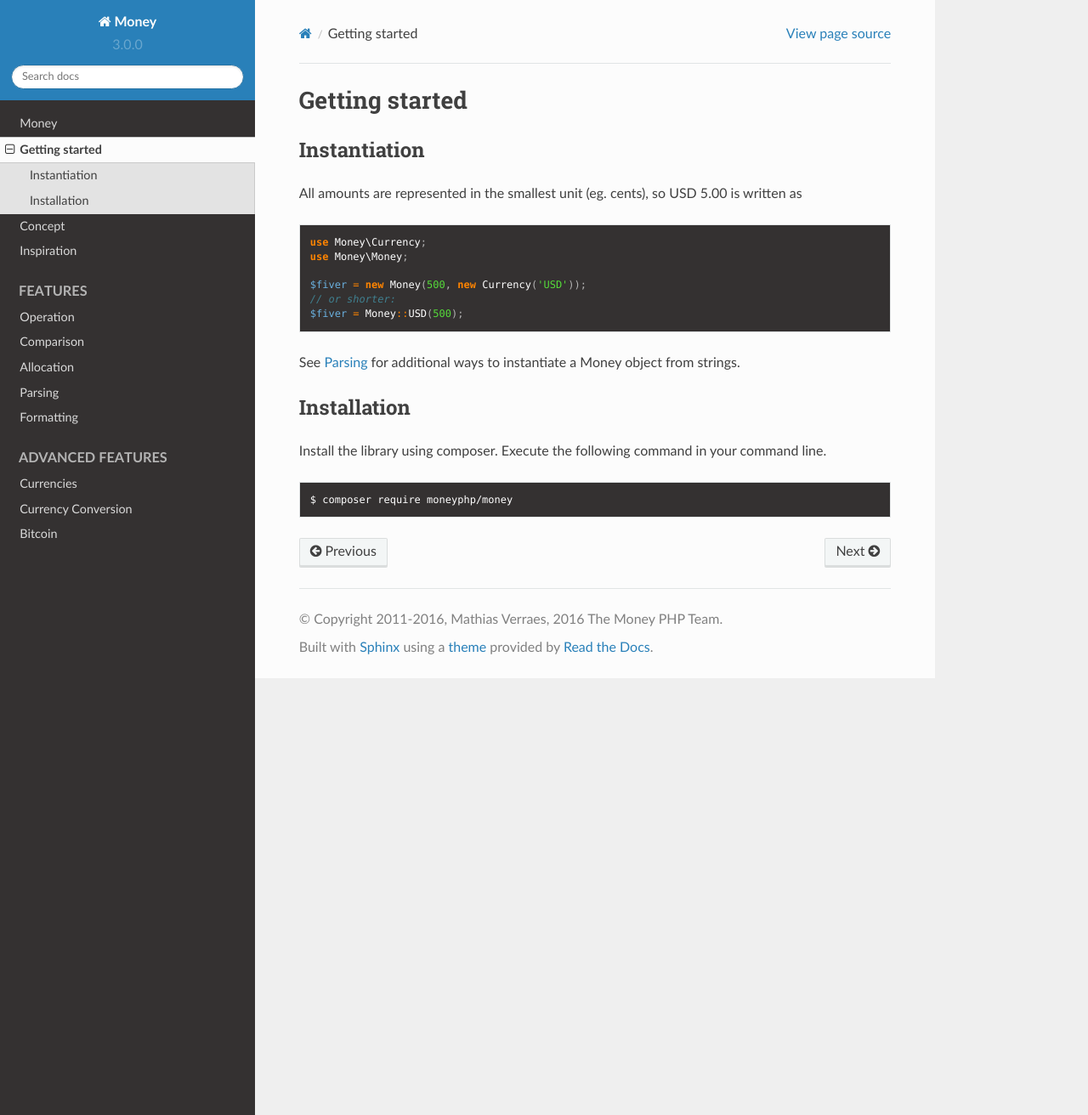
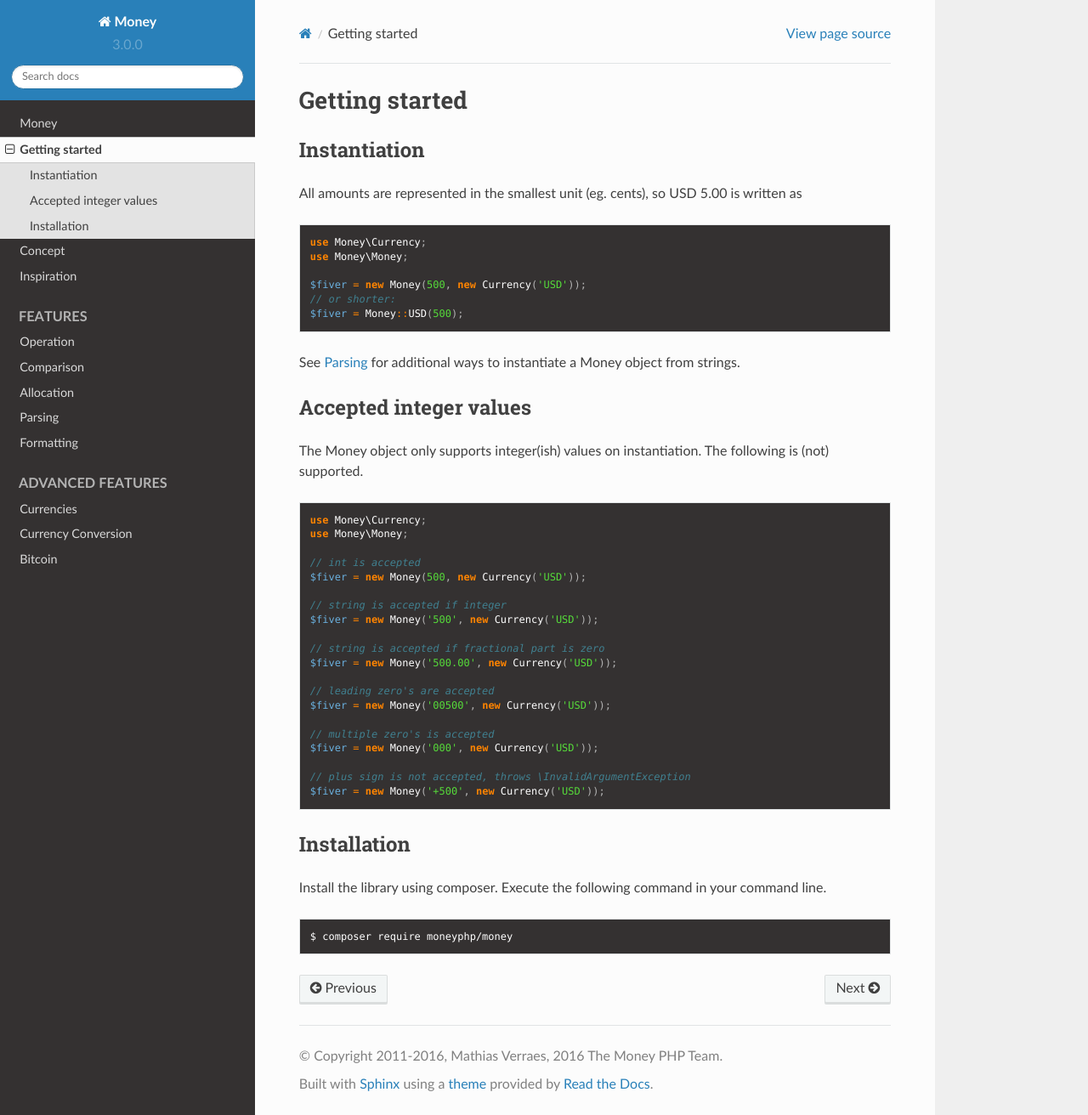
Before and after one commit to moneyphp/money, a Sphinx documentation site: the page built from doc/getting-started.rst, in a window 1280 px wide and 1312 px high. Shown: the whole window at 85% size. Built offline with Sphinx 7.4.7 and the Read the Docs theme 2.0.0, drawn with Linux system fonts in a browser that asks for light colours.

Commit message:
- do not accept plus sign - do accept 000 (parsed as 0) - do accept leading zero's - change test from assertEquals to assertSame - updated docs

```diff
--- a/doc/getting-started.rst
+++ b/doc/getting-started.rst
@@ -17,6 +17,35 @@ All amounts are represented in the smallest unit (eg. cents), so USD 5.00 is wri
 
 See :doc:`features/parsing` for additional ways to instantiate a Money object from strings.
 
+Accepted integer values
+-----------------------
+The Money object only supports integer(ish) values on instantiation. The following is (not) supported.
+
+.. code-block:: php
+
+    use Money\Currency;
+    use Money\Money;
+
+    // int is accepted
+    $fiver = new Money(500, new Currency('USD'));
+
+    // string is accepted if integer
+    $fiver = new Money('500', new Currency('USD'));
+
+    // string is accepted if fractional part is zero
+    $fiver = new Money('500.00', new Currency('USD'));
+
+    // leading zero's are accepted
+    $fiver = new Money('00500', new Currency('USD'));
+
+    // multiple zero's is accepted
+    $fiver = new Money('000', new Currency('USD'));
+
+    // plus sign is not accepted, throws \InvalidArgumentException
+    $fiver = new Money('+500', new Currency('USD'));
+
+
+
 Installation
 ------------
 
```
Also changed, not shown: 2 other files.
